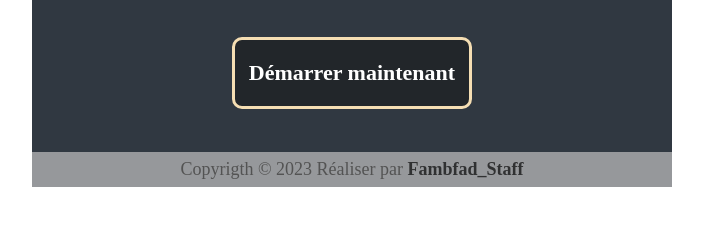
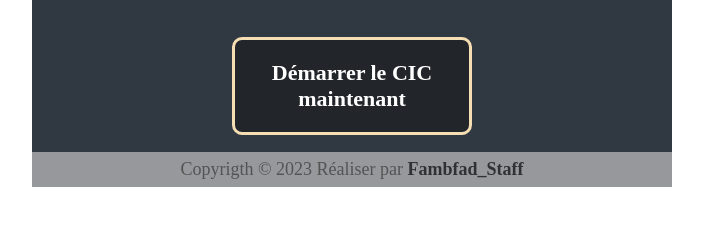
Before and after one commit to mouk-dev/cic, a plain HTML site: page index.html in a window 1280 px wide. Shown: the part 375-600 px from the top of the page, without its empty margins (288-991 px from the left). Drawn offline with Linux system fonts and the light colour scheme; files whose address does not match are found by name.

Commit message:
Update index.html

```diff
--- a/index.html
+++ b/index.html
@@ -16,7 +16,7 @@
 			<!-- Corps de page -->
 			<section><!-- Début section -->
 				<img src="images/cic_logo.jpg" />
-				<a href="landing.html">Démarrer maintenant</a href="#">
+				<a href="landing.html">Démarrer le CIC maintenant</a>
 			</section><!-- Fin section -->
 
 			<!-- Pied de page -->
```
